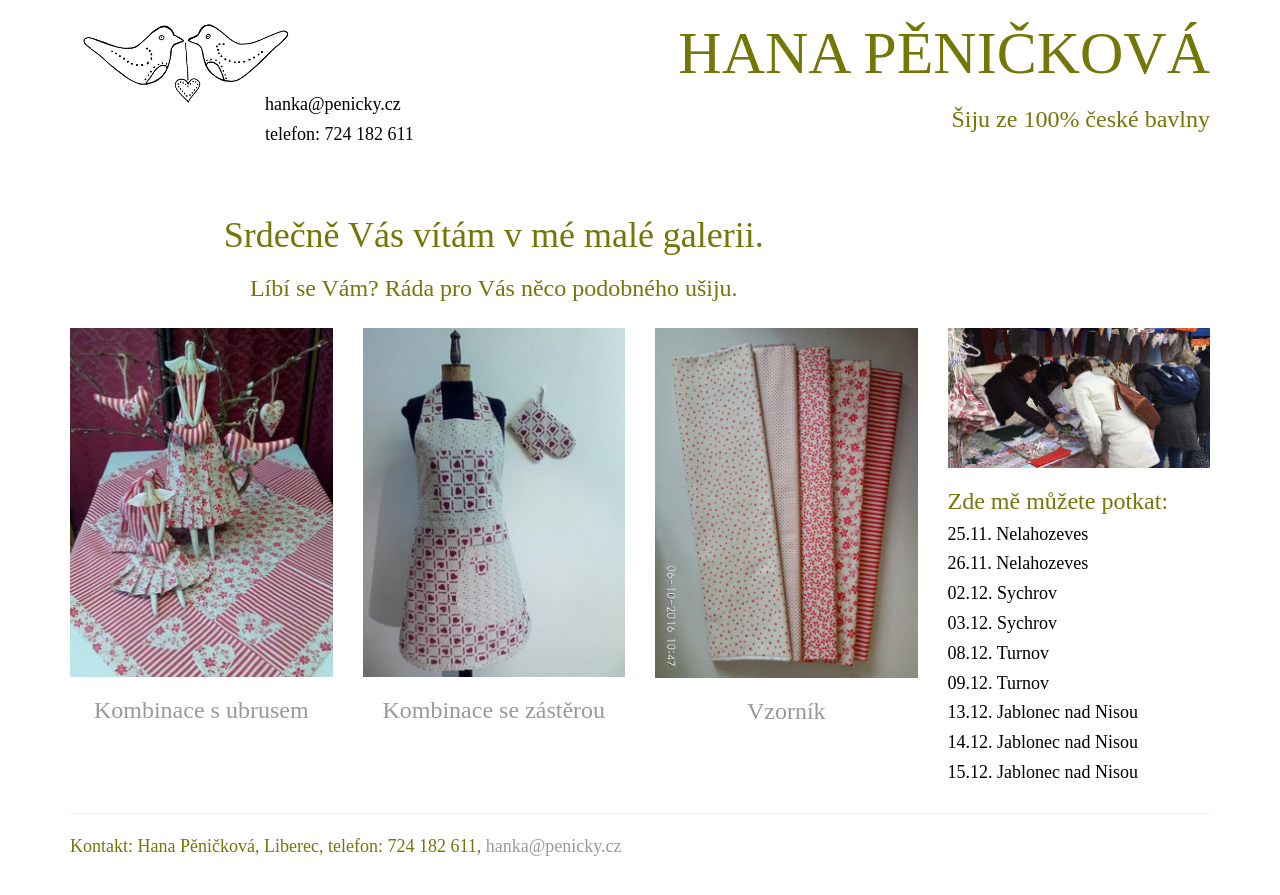
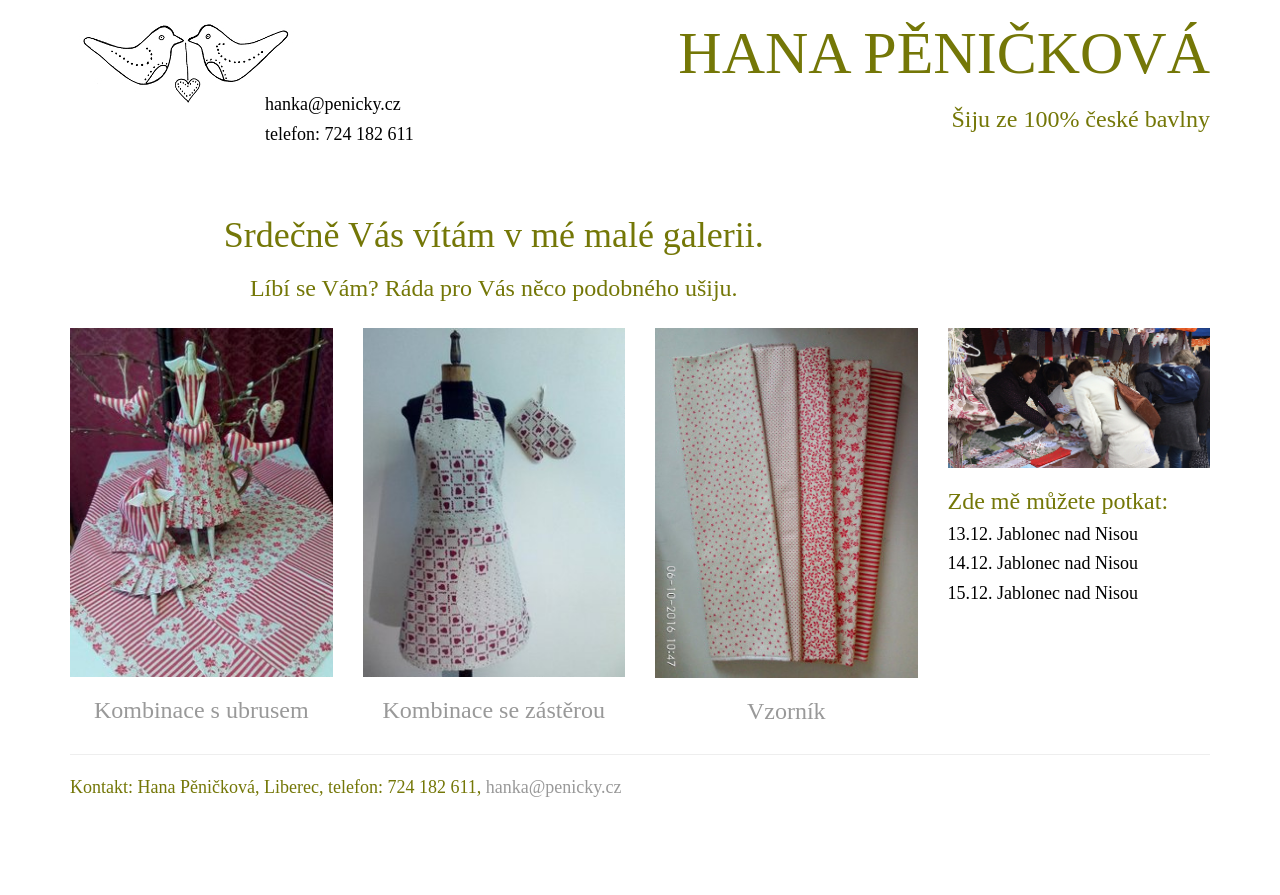
Before and after one commit to janavit/svadlenka, a Jekyll site: the page built from index.md, in a window 1280 px wide. Shown: the top 895 px of the page. Built offline with Jekyll 4.4.1, drawn with Linux system fonts in a browser that asks for light colours.

Commit message:
Update index.md

```diff
--- a/index.md
+++ b/index.md
@@ -56,13 +56,13 @@ home: true
             <h4>16.09. Jičín město pohádky</h4>
             <h4>24.09. Tatrhy Resslův park, Liberec</h4>
             <h4>28.09. Dlaskův statek, Dolánky</h4>
-            <h4>07.10. Krchleby</h4>-->
+            <h4>07.10. Krchleby</h4>
             <h4>25.11. Nelahozeves</h4>
             <h4>26.11. Nelahozeves</h4>
             <h4>02.12. Sychrov</h4>
             <h4>03.12. Sychrov</h4>
             <h4>08.12. Turnov</h4>
-            <h4>09.12. Turnov</h4>
+            <h4>09.12. Turnov</h4>-->
             <h4>13.12. Jablonec nad Nisou</h4>
             <h4>14.12. Jablonec nad Nisou</h4>
             <h4>15.12. Jablonec nad Nisou</h4>
```
